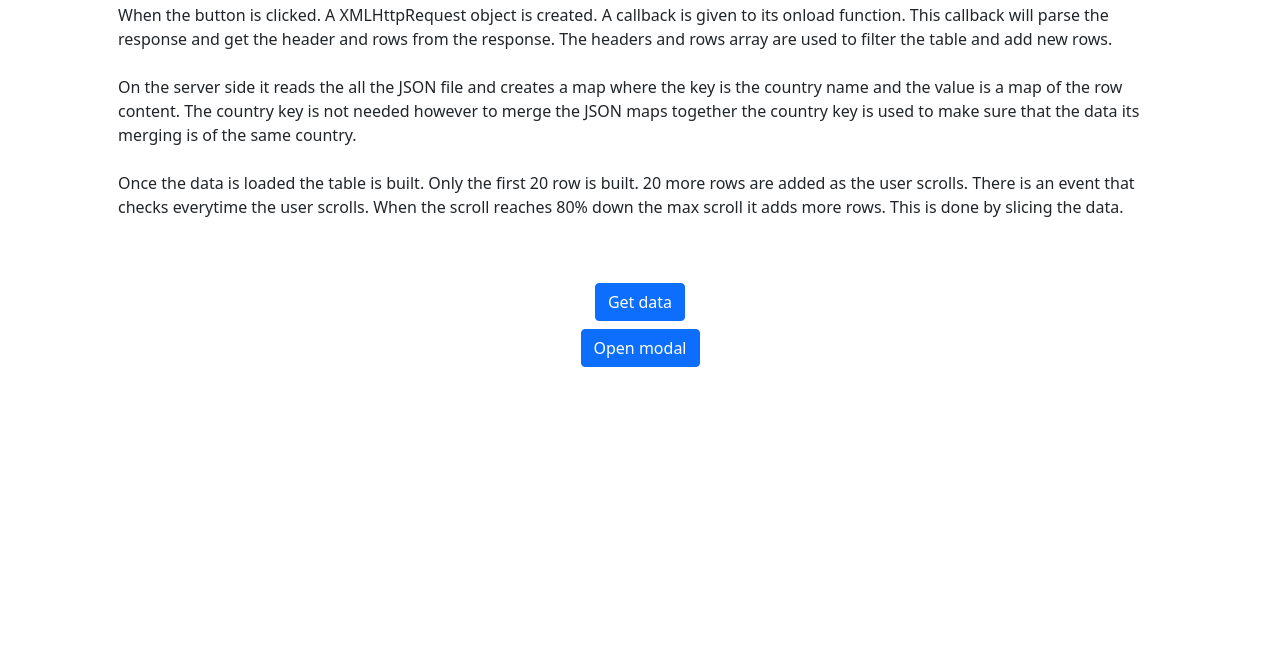
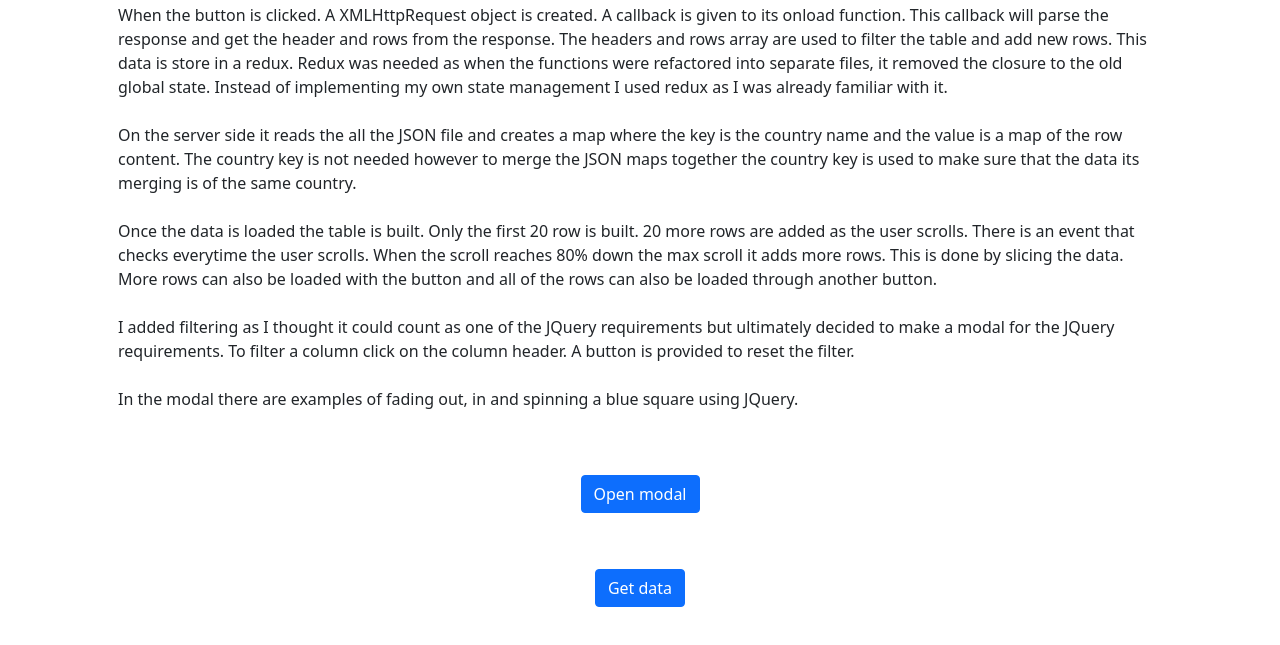
Before and after one commit to MikoGD/ead-lab-node, a website built with webpack: page src/public/index.html in a window 1280 px wide. Shown: the part 101-746 px from the top of the page. Built offline with nearby package versions, Linux system fonts and the light colour scheme.

Commit message:
Update explanation paragraph

```diff
--- a/src/public/index.html
+++ b/src/public/index.html
@@ -76,7 +76,11 @@
           When the button is clicked. A XMLHttpRequest object is created. A
           callback is given to its onload function. This callback will parse the
           response and get the header and rows from the response. The headers
-          and rows array are used to filter the table and add new rows.
+          and rows array are used to filter the table and add new rows. This
+          data is store in a redux. Redux was needed as when the functions were
+          refactored into separate files, it removed the closure to the old
+          global state. Instead of implementing my own state management I used
+          redux as I was already familiar with it.
           <br />
           <br />
           On the server side it reads the all the JSON file and creates a map
@@ -90,19 +94,30 @@
           built. 20 more rows are added as the user scrolls. There is an event
           that checks everytime the user scrolls. When the scroll reaches 80%
           down the max scroll it adds more rows. This is done by slicing the
-          data.
+          data. More rows can also be loaded with the button and all of the rows
+          can also be loaded through another button.
+          <br />
+          <br />
+          I added filtering as I thought it could count as one of the JQuery
+          requirements but ultimately decided to make a modal for the JQuery
+          requirements. To filter a column click on the column header. A button
+          is provided to reset the filter.
+          <br />
+          <br />
+          In the modal there are examples of fading out, in and spinning a blue
+          square using JQuery.
         </p>
       </div>
       <div class="d-flex flex-column align-items-center w-100">
-        <button type="button" class="btn btn-primary mt-5" id="dataButton">
-          Get data
-        </button>
         <button
           type="button"
-          class="btn btn-primary mt-2 mb-5"
+          class="btn btn-primary mt-5 mb-5"
           id="modalButton"
         >
           Open modal
+        </button>
+        <button type="button" class="btn btn-primary mt-2" id="dataButton">
+          Get data
         </button>
         <spinner class="spinner-border invisible" role="status">
           <span class="sr-only" />
```
